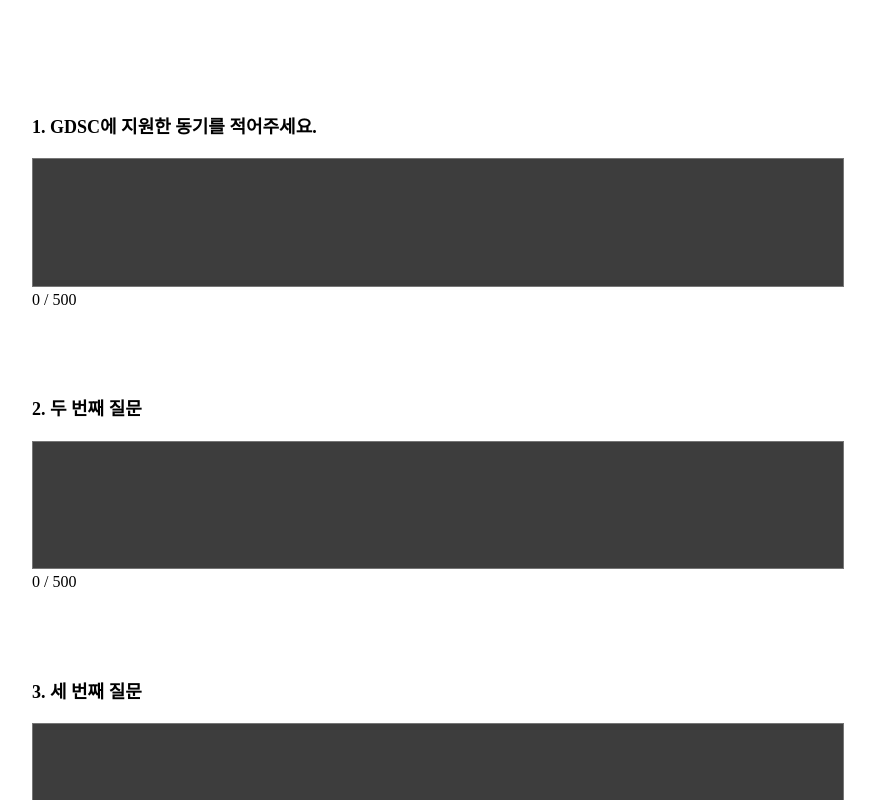
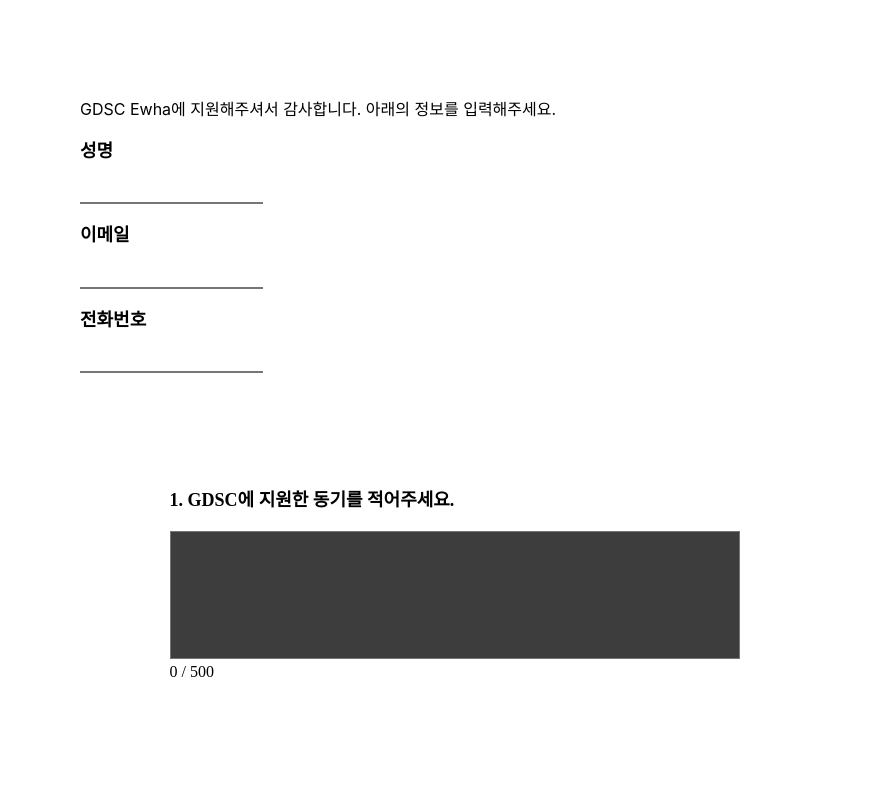
Before and after one commit to ottlseo/GDSC-Recruiting-FE, a React (Create React App) app: page / in a window 1280 px wide. Shown: the top 800 px of the page, without its empty margins (48-923 px from the left). Built offline with nearby package versions, Linux system fonts and the light colour scheme.

Commit message:
[#5] 인적사항란 추가

```diff
--- a/src/App.css
+++ b/src/App.css
@@ -1,12 +1,3 @@
 body{
   margin: 0;
 }
-
-.application {
-  display: grid;
-  grid-template-rows: repeat(4, 1fr);
-  grid-row-gap: 10rem;
-  padding: 5rem;
-  padding-top: 5rem;
-  width: 70%;
-}
--- a/src/App.js
+++ b/src/App.js
@@ -16,11 +16,7 @@
     const {questionList} = this.state;
     return(
       <section className='container'>
-        <ol className='application'>
-          {questionList.map((questionList, index) => (
-            <Application key={index} question={this.state.questionList[index]} index={index}/>
-          ))}
-        </ol>
+        <Application questionList={this.state.questionList}/>
       </section>
     );
   }
--- a/src/components/Application.css
+++ b/src/components/Application.css
@@ -1,3 +1,4 @@
+
 #content {
     resize: none;
     width: 90%;
@@ -13,6 +14,28 @@
     top: 30%;
     font-family: Noto Sans KR;
 }
+#info {
+    resize: none;
+    width: 20%;
+    border-right:0px;
+    border-top:0px;
+    border-left:0px;
+    border-bottom-width:1;
+    outline: none;
+}
+.application {
+    padding: 5rem;
+    padding-top: 5rem;
+    width: 70%;
+    padding-left: 10%;
+  }
+.application_form {
+    display: grid;
+    grid-template-rows: repeat(4, 1fr);
+    /*padding: 5rem;
+    padding-top: 5rem;
+    grid-row-gap: 5rem;*/
+}
 .application_question {
     left: 20%;
     top: 20%;
--- a/src/components/Application.js
+++ b/src/components/Application.js
@@ -1,18 +1,33 @@
 import React, { useState } from "react";
 import './Application.css';
 
-const Application = ({question, index}) => {
+const Application = ({questionList, index}) => {
     const [application, setApplication] = useState(''); //초기값 공백
     const TextChange = e => {
       setApplication(e.target.value);
       //document.getElementById("content_length").innerText = application.length + " / 500"; //이렇게 하면 맨 앞의 #content_length 하나만 변경됨
     }
     return (
+      <div className="application">
+        <p>GDSC Ewha에 지원해주셔서 감사합니다. 아래의 정보를 입력해주세요.</p>
+        <div className="info_form">
+          <p className="application_question">성명</p>
+          <input id="info"/>
+          <p className="application_question">이메일</p>
+          <input id="info" className="underline"/>
+          <p className="application_question">전화번호</p>
+          <input id="info"/>
+        </div>
         <div className="application_form">
-                <p className="application_question">{index+1}. {question}</p>
-                <textarea id="content" onChange={TextChange} onKeyUp={TextChange} onKeyDown={TextChange} onKeyPress={TextChange}></textarea>
-                <div id="content_length">{application.length+" / 500"}</div>
+        {questionList.map((questionList, index) => (
+                    <ol key={index} className="application">
+                        <p className="application_question">{index+1}. {questionList}</p>
+                        <textarea id="content" onChange={TextChange} onKeyUp={TextChange} onKeyDown={TextChange} onKeyPress={TextChange}></textarea>
+                        <div id="content_length">{application.length+" / 500"}</div>
+                    </ol>
+                ))}
             </div>
+          </div>
        )
     };
 export default Application;
--- /dev/null
+++ b/src/components/Header.js
@@ -0,0 +1,6 @@
+import React, { useState } from "react";
+
+const Header = () => {
+    return
+}
+export default Header;
```
